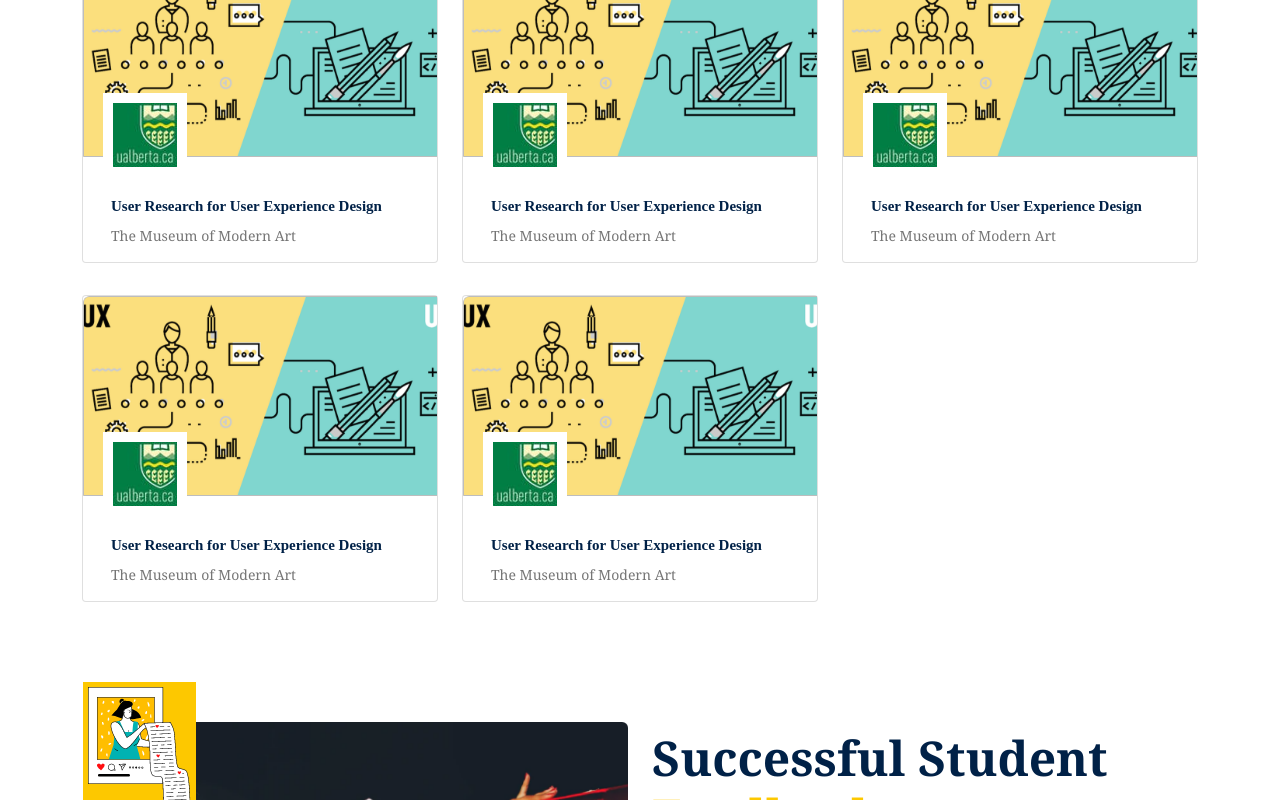
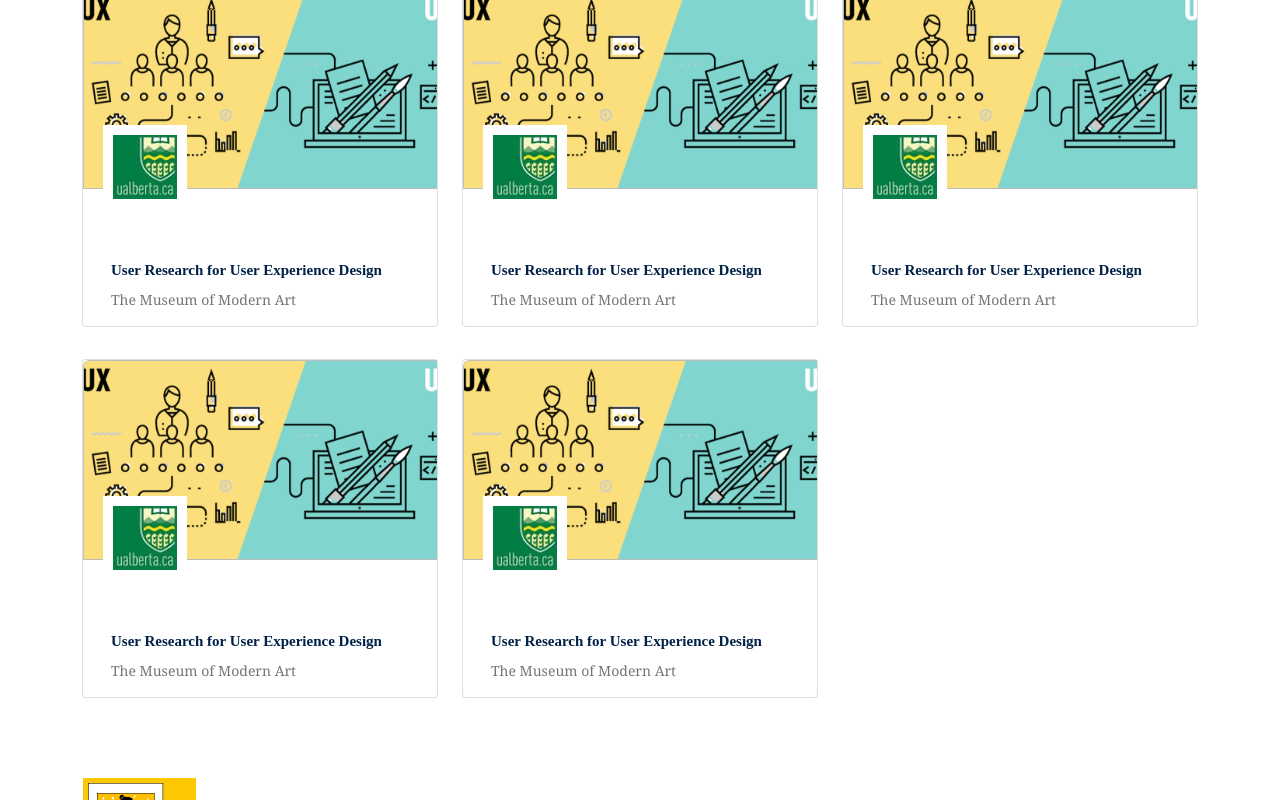
Before and after one commit to Umair123-dot/Bootsrape-Templete-Design-Reactjs, a React (Create React App) app: page / in a window 1280 px wide. Shown: the part 1376-2176 px from the top of the page. Built offline with nearby package versions, Linux system fonts and the light colour scheme.

Commit message:
loader add

```diff
--- a/package.json
+++ b/package.json
@@ -12,6 +12,7 @@
     "react-dom": "^18.2.0",
     "react-router-dom": "^6.6.1",
     "react-scripts": "5.0.1",
+    "reactstrap": "^9.1.5",
     "sass": "^1.57.1",
     "web-vitals": "^2.1.4",
     "yup": "^0.32.11"
--- /dev/null
+++ b/src/Practice/Pracice.scss
@@ -0,0 +1,4 @@
+.practice-wrapper{
+    background-color: red;
+    height: 100px;
+}
--- /dev/null
+++ b/src/Practice/Practice.js
@@ -0,0 +1,33 @@
+import { Field, Form, Formik } from 'formik'
+import React from 'react'
+
+const Practice = () => {
+  return (
+    <div className='practice-wrapper'>
+    <Formik
+    initialValues={{name:"",country:""}}
+    onSubmit={(values)=>{
+        console.log(values)
+
+    }}
+    >
+        <Form>
+            <label>Name</label>
+            <Field type="text" name="name"  />
+            <button type='submit'>submit</button>
+
+            <Field name="country" as="select">
+                <option value="Canada">Canada</option>
+                <option value="Canada">England</option>
+            </Field>
+
+        </Form>
+
+
+    </Formik>
+
+    </div>
+  )
+}
+
+export default Practice
--- a/src/components/Card/Card.js
+++ b/src/components/Card/Card.js
@@ -70,6 +70,7 @@ const Card = (card) => {
           </div>
         </div>
         <div className="card-body card-content-area">
+          <h5 className=" card-heading1">{card.category}</h5>
           <h5 className=" card-heading1">{card.cardpara}</h5>
           <p className="card-text">{card.cardtext}</p>
         </div>
--- a/src/components/Pagination/Pagination.js
+++ b/src/components/Pagination/Pagination.js
@@ -1,46 +1,50 @@
-import React, { useEffect, useState } from "react";
-import Loader from "../Loader/Loader";
+import React, { useEffect} from "react";
+import { Link } from "react-router-dom";
 import "./Pagination.scss";
-const Pagination = ({ showPerPage, onPaginationChange, setLoading, counter, setCounter,onButtonClick,numberOfButtons }) => {
-
-
-
-
+const Pagination = ({
+  showPerPage,
+  onPaginationChange,
+  counter,
+  setCounter,
+  onButtonClick,
+  numberOfButtons,
+  setLoading
+}) => {
   useEffect(() => {
-     setLoading(true)
     const value = showPerPage * counter;
 
-    // console.log(value-showPerPage);
-    // console.log(value)
-    // console.log(counter);
-    // console.log(showPerPage);
     onPaginationChange(value - showPerPage, value);
-    setLoading(false)
   }, [counter]);
 
-
+  const handleClick = (index) => {
+    setLoading(true)
+    setCounter(index + 1)
+    setTimeout(() => {
+      setLoading(false);
+    }, 1000);
+  }
   return (
     <div className="pagination-wrapper d-flex justify-content-center">
       <nav aria-label="Page navigation example">
-        <ul class="pagination">
-          <li class="page-item">
-            <a class="page-link" onClick={() => onButtonClick("prev")}>
-            <i class="fa-solid fa-arrow-left"></i>
-            </a>
+        <ul className="pagination">
+          <li className="page-item">
+            <Link className="page-link" onClick={() => onButtonClick("prev")}>
+              <i className="fa-solid fa-arrow-left"></i>
+            </Link>
           </li>
 
           {new Array(numberOfButtons).fill("").map((ele, index) => (
-            <li class={`page-item ${index + 1 === counter ? "active" : null}`}>
-              <a class="page-link" onClick={() => setCounter(index + 1)}>
+            <li className={`page-item ${index + 1 === counter ? "active" : null}`} key={ele.id}>
+              <Link to="#" className="page-link" onClick={() =>  handleClick(index)}>
                 {index + 1}
-              </a>
+              </Link>
             </li>
           ))}
 
-          <li class="page-item">
-            <a class="page-link" onClick={() => onButtonClick("next")}>
-            <i class="fa-solid fa-arrow-right"></i>
-            </a>
+          <li className="page-item">
+            <Link to="#" className="page-link" onClick={() => onButtonClick("next")}>
+              <i className="fa-solid fa-arrow-right"></i>
+            </Link>
           </li>
         </ul>
       </nav>
@@ -49,3 +53,8 @@ const Pagination = ({ showPerPage, onPaginationChange, setLoading, counter, setC
 };
 
 export default Pagination;
+
+// console.log(value-showPerPage);
+// console.log(value)
+// console.log(counter);
+// console.log(showPerPage);
--- a/src/components/Pagination/Pagination.scss
+++ b/src/components/Pagination/Pagination.scss
@@ -3,6 +3,6 @@
         background-color: #fdc800 !important;
         color: black !important;
         border: 1px solid rgb(234, 229, 229) !important;
-        cursor: pointer;
+
     }
 }
--- a/src/data/mocks/CardUserCourse.js
+++ b/src/data/mocks/CardUserCourse.js
@@ -6,139 +6,164 @@ const cardDataCourse = [
     image1: couseraimage1,
     cardpara: "User User this is good for health",
     cardtext: "The Museum of Modern Art",
+    category:"Reactjs"
   },
   {
     id: 2,
     image1: couseraimage1,
     cardpara: "User this is good for health.",
     cardtext: "The Museum of Modern Art",
+    category:"Reactjs"
   },
   {
     id: 3,
     image1: couseraimage,
     cardpara: "User Research for User Experience Design",
     cardtext: "The Museum of Modern Art",
+    category:"Reactjs"
   },
   {
     id: 4,
     image1: couseraimage,
     cardpara: "User Research for User Experience Design",
     cardtext: "The Museum of Modern Art",
+    category:"Vuejs"
   },
   {
     id: 5,
     image1: couseraimage1,
-    cardpara: "User Research for User Experience Design",
+    cardpara: " Performant. Truly reactive, compiler- ...",
     cardtext: "The Museum of Modern Art",
+    category:"Vuejs"
   },
   {
     id: 6,
     image1: couseraimage,
-    cardpara: "User Research for User Experience Design",
+    cardpara: " Performant. Truly reactive, compiler- ...",
     cardtext: "The Museum of Modern Art",
+    category:"Vuejs"
   },
   {
     id: 7,
     image1: couseraimage1,
-    cardpara: "User Research for User Experience Design",
-    cardtext: "The Museum of Modern Art",
+    cardpara: "Vuejs is a ",
+    cardtext: " Performant. Truly reactive, compiler- ...",
+    category:"Vuejs"
   },
   {
     id: 8,
     image1: couseraimage,
     cardpara: "User Research for User Experience Design",
     cardtext: "The Museum of Modern Art",
+    category:"Nextjs"
+
   },
   {
     id: 9,
     image1: couseraimage1,
-    cardpara: "User Research for User Experience Design",
+    cardpara: "r User Experience Design",
     cardtext: "The Museum of Modern Art",
+    category:"Nextjs"
   },
   {
     id: 10,
     image1: couseraimage1,
-    cardpara: "User Research for User Experience Design",
+    cardpara: " Experience Design",
     cardtext: "The Museum of Modern Art",
+    category:"Nextjs"
   },
   {
     id: 11,
     image1: couseraimage,
-    cardpara: "User Research for User Experience Design",
+    cardpara: "  build static and dynamic websites and web ...",
     cardtext: "The Museum of Modern Art",
+    category:"Nextjs"
   },
   {
     id: 12,
     image1: couseraimage,
-    cardpara: "User Research for User Experience Design",
+    cardpara: "by Vercel to build static and dynamic websites and web ...",
     cardtext: "The Museum of Modern Art",
+    category:"Nextjs"
   },
   {
     id: 13,
     image1: couseraimage,
-    cardpara: "User Research for User Experience Design",
+    cardpara: "  Vercel to build static and dynamic websites and web ...",
     cardtext: "The Museum of Modern Art",
+    category:"Nextjs"
   },
   {
     id: 14,
     image1: couseraimage,
     cardpara: "User Research for User Experience Design",
     cardtext: "The Museum of Modern Art",
+    category:"Reactjs"
+
   },
   {
     id: 15,
     image1: couseraimage,
     cardpara: "User Research for User Experience Design",
     cardtext: "The Museum of Modern Art",
+    category:"Reactjs"
   },
   {
     id: 16,
     image1: couseraimage,
     cardpara: "User Research for User Experience Design",
     cardtext: "The Museum of Modern Art",
+    category:"Reactjs"
   },
   {
     id: 17,
     image1: couseraimage,
     cardpara: "User Research for User Experience Design",
     cardtext: "The Museum of Modern Art",
+    category:"Reactjs"
   },
   {
-    id: 17,
+    id: 18,
     image1: couseraimage,
     cardpara: "User Research for User Experience Design",
     cardtext: "The Museum of Modern Art",
+    category:"Reactjs"
   },
   ,
-  {
-    id: 18,
-    image1: couseraimage1,
-    cardpara: "User Research for User Experience Design",
-    cardtext: "The Museum of Modern Art",
-  },
   {
     id: 19,
     image1: couseraimage1,
     cardpara: "User Research for User Experience Design",
     cardtext: "The Museum of Modern Art",
+    category:"Reactjs"
   },
   {
     id: 20,
     image1: couseraimage1,
     cardpara: "User Research for User Experience Design",
     cardtext: "The Museum of Modern Art",
+    category:"Reactjs"
   },
   {
     id: 21,
     image1: couseraimage1,
     cardpara: "User Research for User Experience Design",
     cardtext: "The Museum of Modern Art",
+    category:"Reactjs"
   },
   {
     id: 22,
     image1: couseraimage1,
     cardpara: "User Research for User Experience Design",
     cardtext: "The Museum of Modern Art",
+    category:"Reactjs"
+  },
+  {
+    id: 23,
+    image1: couseraimage1,
+    cardpara: "User Research for User Experience Design",
+    cardtext: "The Museum of Modern Art",
+    category:"Reactjs"
   },
 ];
 
--- a/src/index.js
+++ b/src/index.js
@@ -3,15 +3,15 @@ import ReactDOM from 'react-dom/client';
 import './index.css';
 import App from './App';
 import reportWebVitals from './reportWebVitals';
+import Practice from './Practice/Practice';
 
 const root = ReactDOM.createRoot(document.getElementById('root'));
 root.render(
   <React.StrictMode>
     <App />
+
   </React.StrictMode>
 );
 
-// If you want to start measuring performance in your app, pass a function
-// to log results (for example: reportWebVitals(console.log))
-// or send to an analytics endpoint. Learn more: https://bit.ly/CRA-vitals
+
 reportWebVitals();
```
Also changed, not shown: src/components/CourseCardDrop/CourseCardDrop.js (+35 -17 lines), src/components/Dropdown/Dropdown.js (+30 -6 lines), src/components/Dropdown/Dropdown.scss (added), 1 other file (tests, documents, lock files or other folders).
